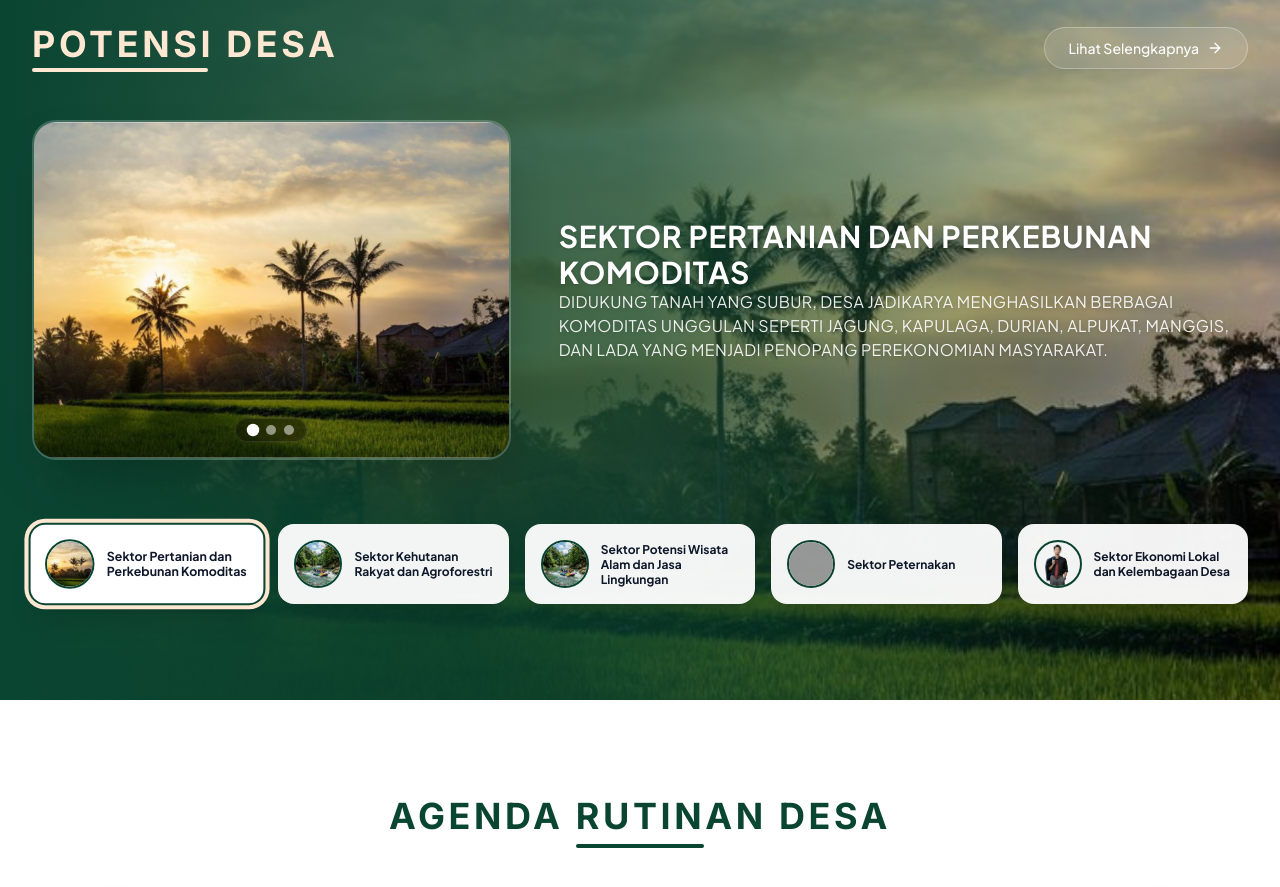
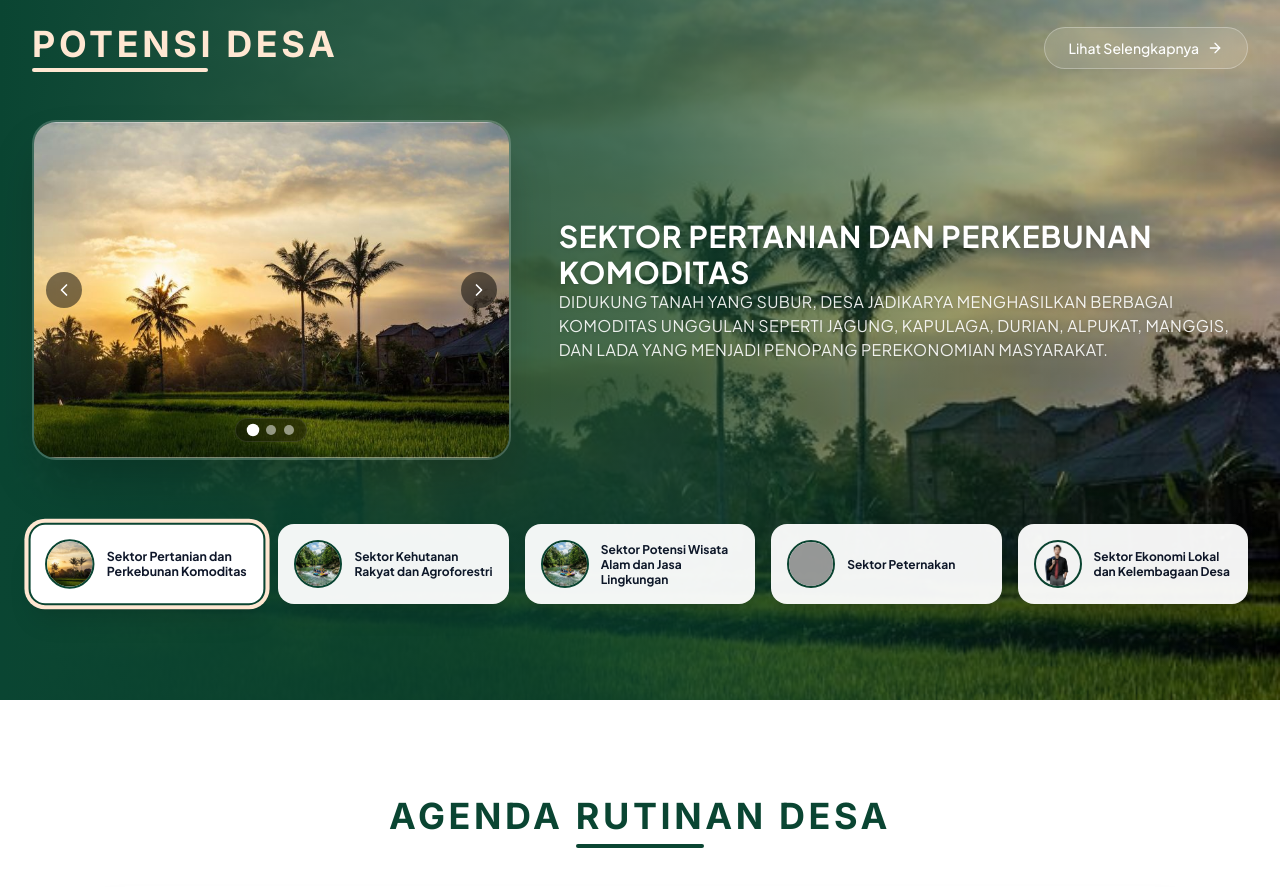
Before and after one commit to HanifanPNG/Web-jadikarya, a Next.js app: page / in a window 1280 px wide. Shown: the part 2280-3167 px from the top of the page. Built offline with nearby package versions, Linux system fonts and the light colour scheme; grey boxes are pictures that could not be loaded; a web font is replaced by a local one.

Commit message:
perbaiki bug

```diff
--- a/components/profil-dan-potensi-desa/index.jsx
+++ b/components/profil-dan-potensi-desa/index.jsx
@@ -1,11 +1,10 @@
 "use client";
 
-import { useState } from "react";
-import { ArrowRight, ChevronLeft, ChevronRight } from "lucide-react";
+import { useState, useCallback } from "react";
+import { ArrowRight } from "lucide-react";
 import Image from "next/image";
+import PotensiCarousel from "./potensi-carousel";
 
-export default function ProfilDanPotensiDesa() {
-  // 5 Sektor Potensi Desa
 const potensiSectors = [
   {
     id: "pertanian",
@@ -54,25 +53,14 @@ export default function ProfilDanPotensiDesa() {
   },
 ];
 
+export default function ProfilDanPotensiDesa() {
   const [activeSectorIndex, setActiveSectorIndex] = useState(0);
-  const [currentImageIndex, setCurrentImageIndex] = useState(0);
 
   const activeSector = potensiSectors[activeSectorIndex];
 
-  const handleSectorChange = (index) => {
+  const handleSectorChange = useCallback((index) => {
     setActiveSectorIndex(index);
-    setCurrentImageIndex(0); // Reset carousel image index to first photo
-  };
-
-  const handleNextImage = () => {
-    setCurrentImageIndex((prev) => (prev + 1) % activeSector.images.length);
-  };
-
-  const handlePrevImage = () => {
-    setCurrentImageIndex((prev) =>
-      prev === 0 ? activeSector.images.length - 1 : prev - 1
-    );
-  };
+  }, []);
 
   return (
     <div className="w-full">
@@ -113,6 +101,7 @@ export default function ProfilDanPotensiDesa() {
                 alt="Pemandangan Gunung dan Sawah Desa Jadikarya"
                 fill
                 priority
+                sizes="(max-width: 1024px) 100vw, 50vw"
                 className="object-cover object-center hover:scale-105 transition-transform duration-700"
               />
             </div>
@@ -123,7 +112,7 @@ export default function ProfilDanPotensiDesa() {
       {/* ================= SECTION 4: POTENSI DESA WITH DYNAMIC BACKGROUND & LINEAR GRADIENT ================= */}
       <section id="potensi-desa" className="relative w-full py-16 sm:py-24 text-white overflow-hidden bg-[#0A4532]">
 
-        {/* Dynamic Background Image changing with active card photo */}
+        {/* Dynamic Background Image changing with active sector */}
         <div className="absolute inset-0 z-0">
           {potensiSectors.map((sector, idx) => (
             <div
@@ -132,10 +121,11 @@ export default function ProfilDanPotensiDesa() {
               style={{ opacity: activeSectorIndex === idx ? 1 : 0 }}
             >
               <Image
-                src={sector.images[currentImageIndex]}
+                src={sector.images[0]}
                 alt={sector.title}
                 fill
                 className="object-cover object-center"
+                sizes="100vw"
               />
             </div>
           ))}
@@ -173,59 +163,12 @@ export default function ProfilDanPotensiDesa() {
             {/* Left Column: Card with Image Carousel */}
             <div
               data-aos="fade-right"
-              className="lg:col-span-5 relative group"
+              className="lg:col-span-5"
             >
-              <div className="relative w-full h-[280px] sm:h-[340px] rounded-3xl overflow-hidden shadow-2xl border-2 border-white/20">
-                {activeSector.images.map((src, idx) => (
-                  <div
-                    key={idx}
-                    className="absolute inset-0 transition-all duration-500 ease-in-out"
-                    style={{
-                      opacity: currentImageIndex === idx ? 1 : 0,
-                      zIndex: currentImageIndex === idx ? 1 : 0,
-                    }}
-                  >
-                    <Image
-                      src={src}
+              <PotensiCarousel
+                images={activeSector.images}
                 alt={activeSector.title}
-                      fill
-                      className="object-cover object-center"
               />
-                  </div>
-                ))}
-
-                {/* Carousel Navigation Controls */}
-                <button
-                  onClick={handlePrevImage}
-                  className="absolute left-3 top-1/2 -translate-y-1/2 w-8 h-8 rounded-full bg-black/40 hover:bg-black/70 backdrop-blur-md text-white flex items-center justify-center opacity-0 group-hover:opacity-100 transition-opacity"
-                  aria-label="Previous Image"
-                >
-                  <ChevronLeft size={20} />
-                </button>
-                <button
-                  onClick={handleNextImage}
-                  className="absolute right-3 top-1/2 -translate-y-1/2 w-8 h-8 rounded-full bg-black/40 hover:bg-black/70 backdrop-blur-md text-white flex items-center justify-center opacity-0 group-hover:opacity-100 transition-opacity"
-                  aria-label="Next Image"
-                >
-                  <ChevronRight size={20} />
-                </button>
-
-                {/* Dot Indicators at Bottom Center of Card */}
-                <div className="absolute bottom-4 left-1/2 -translate-x-1/2 flex items-center gap-2 z-10 px-3 py-1.5 rounded-full bg-black/40 backdrop-blur-md border border-white/10">
-                  {activeSector.images.map((_, idx) => (
-                    <button
-                      key={idx}
-                      onClick={() => setCurrentImageIndex(idx)}
-                      className={`w-2.5 h-2.5 rounded-full transition-all ${
-                        currentImageIndex === idx
-                          ? "bg-white scale-125"
-                          : "bg-white/50 hover:bg-white/80"
-                      }`}
-                      aria-label={`Go to slide ${idx + 1}`}
-                    />
-                  ))}
-                </div>
-              </div>
             </div>
 
             {/* Right Column: Title & Description Text Directly on Background */}
@@ -277,6 +220,7 @@ export default function ProfilDanPotensiDesa() {
                       src={sector.thumbImg}
                       alt={sector.thumbLabel}
                       fill
+                      sizes="48px"
                       className="object-cover"
                     />
                   </div>
--- /dev/null
+++ b/components/profil-dan-potensi-desa/potensi-carousel.jsx
@@ -0,0 +1,93 @@
+import { useState, useCallback } from "react";
+import { ChevronLeft, ChevronRight } from "lucide-react";
+import Image from "next/image";
+
+function CarouselImage({ src, alt, isActive }) {
+  const [hasError, setHasError] = useState(false);
+
+  return (
+    <div
+      className="absolute inset-0 transition-all duration-500 ease-in-out"
+      style={{
+        opacity: isActive ? 1 : 0,
+        zIndex: isActive ? 1 : 0,
+      }}
+    >
+      {hasError ? (
+        <div className="w-full h-full flex items-center justify-center bg-[#0A4532]/50 text-white/60 text-sm">
+          Gambar tidak tersedia
+        </div>
+      ) : (
+        <Image
+          src={src}
+          alt={alt}
+          fill
+          className="object-cover object-center"
+          onError={() => setHasError(true)}
+          sizes="(max-width: 768px) 100vw, 50vw"
+        />
+      )}
+    </div>
+  );
+}
+
+export default function PotensiCarousel({ images, alt }) {
+  const [currentIndex, setCurrentIndex] = useState(0);
+
+  const handlePrev = useCallback(() => {
+    setCurrentIndex((prev) => (prev === 0 ? images.length - 1 : prev - 1));
+  }, [images.length]);
+
+  const handleNext = useCallback(() => {
+    setCurrentIndex((prev) => (prev + 1) % images.length);
+  }, [images.length]);
+
+  const handleDotClick = useCallback((index) => {
+    setCurrentIndex(index);
+  }, []);
+
+  if (!images || images.length === 0) return null;
+
+  return (
+    <div className="relative w-full h-[280px] sm:h-[340px] rounded-3xl overflow-hidden shadow-2xl border-2 border-white/20">
+      {images.map((src, idx) => (
+        <CarouselImage
+          key={`${src}-${idx}`}
+          src={src}
+          alt={alt}
+          isActive={currentIndex === idx}
+        />
+      ))}
+
+      <button
+        onClick={handlePrev}
+        className="absolute left-3 top-1/2 -translate-y-1/2 w-9 h-9 rounded-full bg-black/50 hover:bg-black/70 backdrop-blur-md text-white flex items-center justify-center transition-all hover:scale-110 z-10"
+        aria-label="Gambar sebelumnya"
+      >
+        <ChevronLeft size={20} />
+      </button>
+      <button
+        onClick={handleNext}
+        className="absolute right-3 top-1/2 -translate-y-1/2 w-9 h-9 rounded-full bg-black/50 hover:bg-black/70 backdrop-blur-md text-white flex items-center justify-center transition-all hover:scale-110 z-10"
+        aria-label="Gambar berikutnya"
+      >
+        <ChevronRight size={20} />
+      </button>
+
+      <div className="absolute bottom-4 left-1/2 -translate-x-1/2 flex items-center gap-2 z-10 px-3 py-1.5 rounded-full bg-black/40 backdrop-blur-md border border-white/10">
+        {images.map((_, idx) => (
+          <button
+            key={idx}
+            onClick={() => handleDotClick(idx)}
+            className={`w-2.5 h-2.5 rounded-full transition-all ${
+              currentIndex === idx
+                ? "bg-white scale-125"
+                : "bg-white/50 hover:bg-white/80"
+            }`}
+            aria-label={`Slide ${idx + 1}`}
+          />
+        ))}
+      </div>
+    </div>
+  );
+}
```
Also changed, not shown: 1 other file (tests, documents, lock files or other folders). Lines whose indentation alone changed are shown as unchanged.
